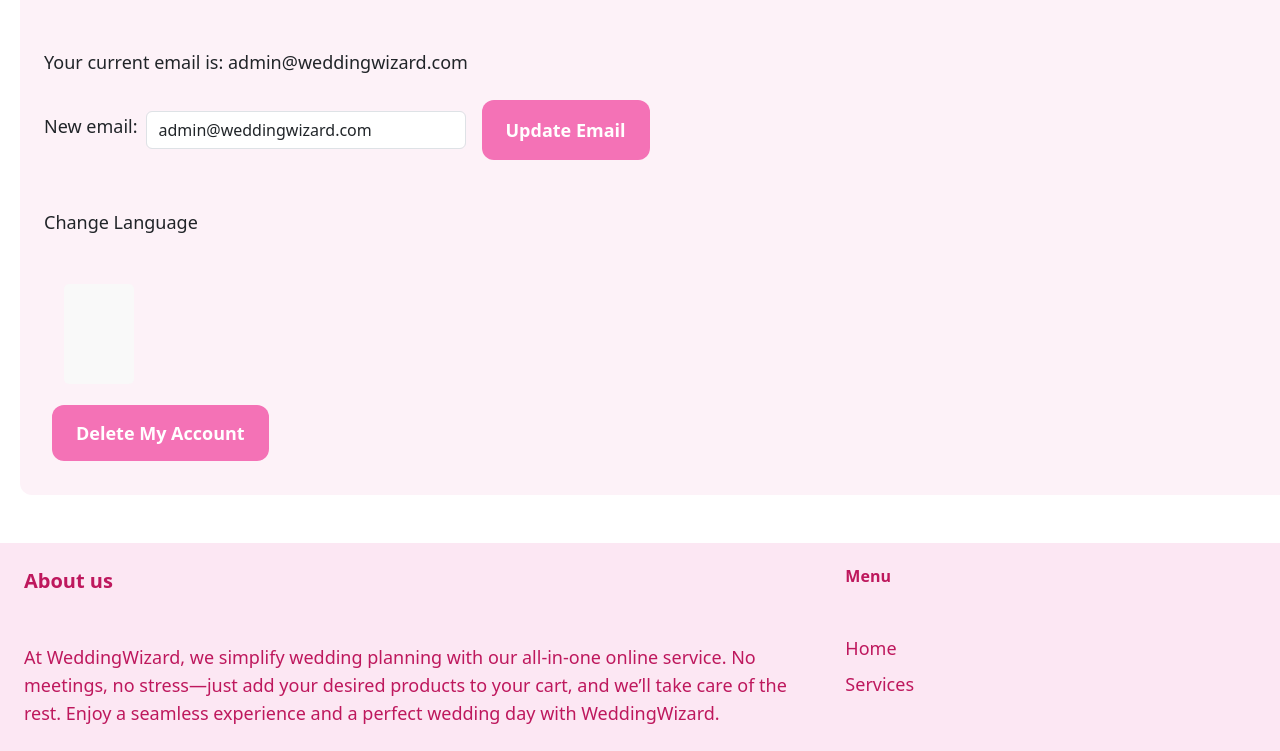
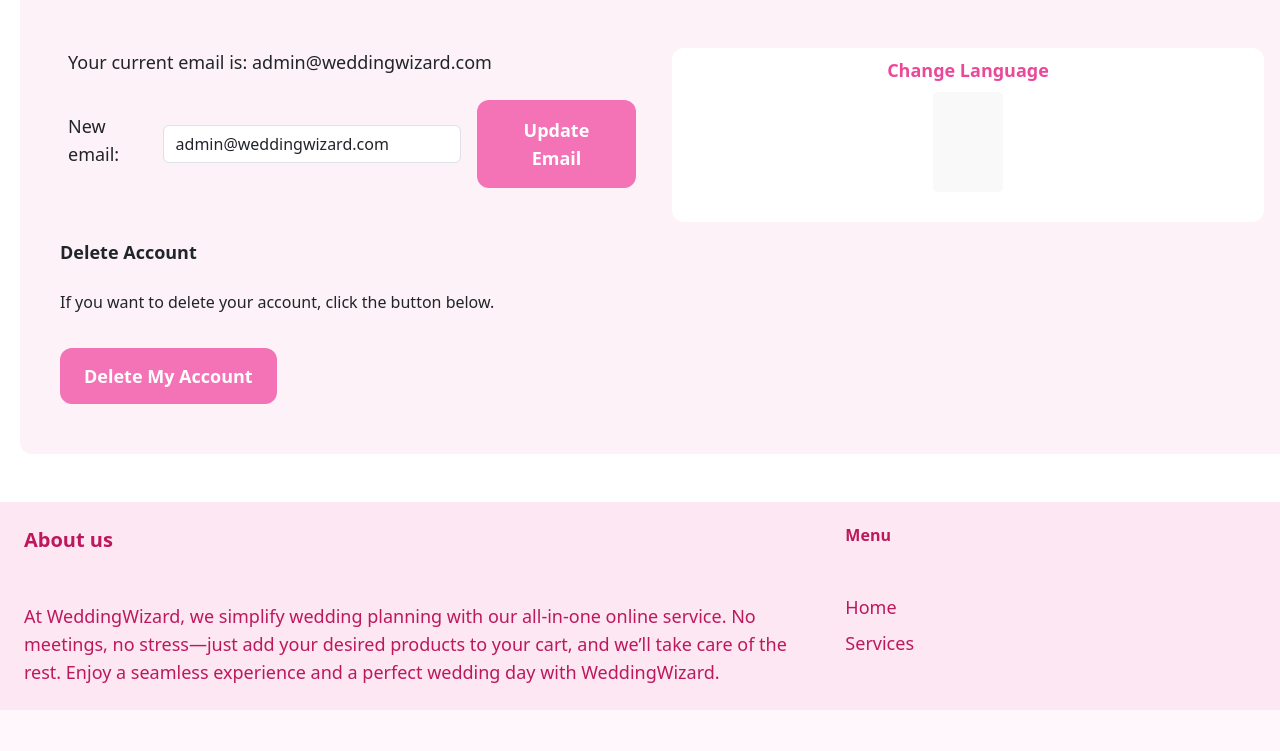
Before and after one commit to LondMafe/WeddingWizard, a Django app: template core/templates/core/profile.html in a window 1280 px wide. Shown: the part 303-1054 px from the top of the page. After the commit the page ends 1013 px from the top, so only its background shows below. Run offline with Django 5.2, Linux system fonts and the light colour scheme; the template is opened without the code that fills it: values that come from a table or form of the project are taken from there, others are empty; a user stored in the database is signed in; data comes from the database, SQL or seed files in the repository; some libraries are stand-ins or nearby versions.

Commit message:
modified profile view

```diff
--- a/core/templates/core/profile.html
+++ b/core/templates/core/profile.html
@@ -8,6 +8,10 @@
 
     <h3 class="mb-12 text-2xl text-semibold">Hello {{ profile.partner1_name }} and {{ profile.partner2_name }}!</h3>
 
+    <div class="container-fluid">
+        <div class="row">
+          <div class="col-6">
+            <div class="container-fluid">
                 <p class="mb-4 text-lg">Your current email is: {{ user.email }}</p>
                 <form method="post">
                     {% csrf_token %}
@@ -18,14 +22,25 @@
                             <button type="submit" class="px-6 py-3 text-lg font-semibold bg-pink-400 text-white rounded-xl hover:bg-pink-600 ml-2">Update Email</button>
                         </div>
                     </div>
+                </div>
             </form>
+          </div>
 
+          <div class="col-6">
+            <div class="fluid-container bg-white rounded-xl w-100 text-center" style="display: flex; flex-direction: column; align-items: center;">
+                <h2 class="text-lg text-pink-500 font-semibold p-2">Change Language</h2>
+                <div id="google_translate_element" class="google-translate" style= "weight: 100px; height: 100px;margin-bottom: 30px; display: flex; justify-content: center; align-items: center;"></div>
+            </div>
+          </div>
+        </div>
+      </div>
 
-    <p class="mt-12 mb-12 text-lg">Change Language</p>
-    <div id="google_translate_element" class="google-translate" style= "weight: 100px; height: 100px;margin-bottom: 35px;margin-left: 20px"></div>
-
-
-
-    <a href="{% url 'core:deleteAccount' %}" class="mt-4 mb-4 px-6 py-3 text-lg font-semibold bg-pink-400 text-white rounded-xl hover:bg-pink-600 mx-2">Delete My Account</a>
+      <div class="container-fluid p-3">
+        <h2 class="text-lg font-bold">Delete Account</h2>
+        </br>
+        <p class="mb-4">If you want to delete your account, click the button below.</p>
+        </br>
+        <a href="{% url 'core:deleteAccount' %}" class="mt-4 mb-4 px-6 py-3 text-lg font-semibold bg-pink-400 text-white rounded-xl hover:bg-pink-600">Delete My Account</a>
+      </div>
 </div>
 {% endblock %}
```
Lines whose indentation alone changed are shown as unchanged.
